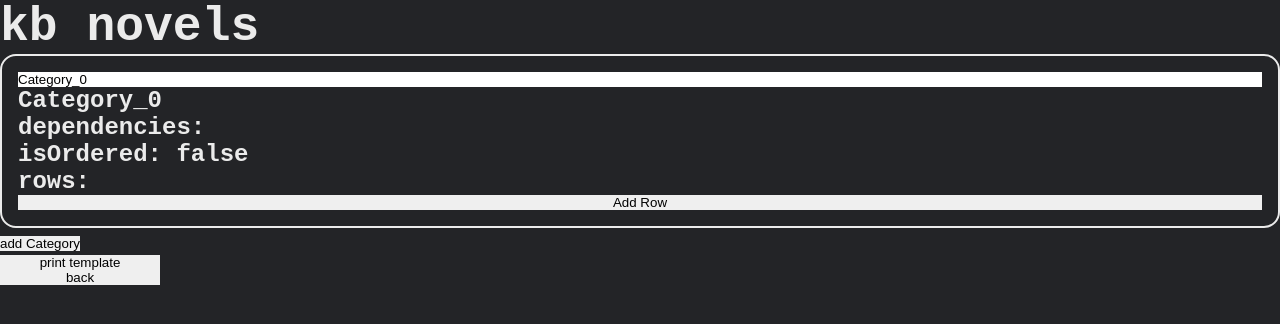
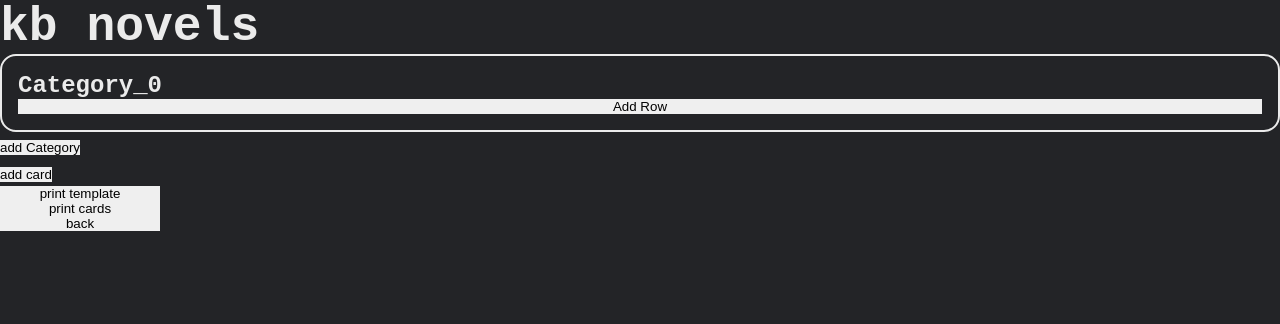
Before and after one commit to brtboi/kb-novels, a React (Create React App) app: page /edit/new in a window 1280 px wide. Both pictures are taken after a click on the button "add Category". Shown: the top 324 px of the page. Built offline with nearby package versions, Linux system fonts and the light colour scheme.

Commit message:
feat: can add cards that follow template. not customizable though

```diff
--- a/src/components/editComponents/EditBody.tsx
+++ b/src/components/editComponents/EditBody.tsx
@@ -1,16 +1,24 @@
 import { useContext } from "react";
-import EditTemplate from "./EditTemplate";
+import EditTemplateBody from "./EditTemplateBody";
 import { useNavigate } from "react-router-dom";
 import { EditContext } from "../../entity/contexts";
+import EditCardsBody from "./EditCardsBody";
 
 export default function EditBody() {
-    const { templateRef } = useContext(EditContext)!;
+    const { templateRef , cardsRef} = useContext(EditContext)!;
     const navigate = useNavigate();
 
     return (
         <>
-            <EditTemplate />
-            <div style={{ width: "10rem",display: "flex", flexDirection: "column" }}>
+            <EditTemplateBody />
+            <EditCardsBody />
+            <div
+                style={{
+                    width: "10rem",
+                    display: "flex",
+                    flexDirection: "column",
+                }}
+            >
                 <button
                     onClick={() => {
                         console.log(templateRef.current);
@@ -18,6 +26,7 @@ export default function EditBody() {
                 >
                     print template
                 </button>
+                <button onClick={() => {console.log(cardsRef.current)}}>print cards</button>
                 <button
                     onClick={() => {
                         navigate(-1);
--- a/src/components/editComponents/EditCard.tsx
+++ /dev/null
@@ -1,3 +0,0 @@
-export default function EditCard() {
-
-}
--- /dev/null
+++ b/src/components/editComponents/EditCardsBody.tsx
@@ -0,0 +1,22 @@
+import { useContext } from "react";
+import { EditContext } from "../../entity/contexts";
+import EditCardsCard from "./EditCardsCard";
+
+export default function EditCardsBody() {
+    const { templateRef, cardsRef, rerender } = useContext(EditContext)!;
+
+    const handleAddCard = () => {
+        cardsRef.current!.push({ ...templateRef.current! });
+
+        rerender();
+    };
+
+    return (
+        <div>
+            {cardsRef.current!.map((_, cardIndex) => (
+                <EditCardsCard cardIndex={cardIndex} key={`card ${cardIndex}`}/>
+            ))}
+            <button onClick={handleAddCard}>add card</button>
+        </div>
+    );
+}
--- /dev/null
+++ b/src/components/editComponents/EditCardsCard.tsx
@@ -0,0 +1,22 @@
+import { useContext, useState } from "react";
+import { EditContext } from "../../entity/contexts";
+import { Card } from "../../entity/types";
+import EditCardsCategory from "./EditCardsCategory";
+
+interface Props {
+    cardIndex: number;
+}
+
+export default function EditCardsCard({ cardIndex }: Props) {
+    const { cardsRef } = useContext(EditContext)!;
+
+    const [card, setCard] = useState<Card>(cardsRef.current![cardIndex]);
+
+    return (
+        <>
+            {card.categories.map((_, categoryIndex) => (
+                <EditCardsCategory cardIndex={cardIndex} categoryIndex={categoryIndex}/>
+            ))}
+        </>
+    );
+}
--- /dev/null
+++ b/src/components/editComponents/EditCardsCategory.tsx
@@ -0,0 +1,26 @@
+import { useContext, useState } from "react";
+import { EditContext } from "../../entity/contexts";
+import { CardCategory } from "../../entity/types";
+import classNames from "classnames";
+import styles from "./editStyles.module.css";
+
+interface Props {
+    cardIndex: number;
+    categoryIndex: number;
+}
+
+export default function EditCardsCategory({ cardIndex, categoryIndex }: Props) {
+    const { cardsRef } = useContext(EditContext)!;
+    const [category, setCategory] = useState<CardCategory>(
+        cardsRef.current![cardIndex].categories[categoryIndex]
+    );
+
+    return (
+        <div className={classNames(styles.CardCategory)}>
+            <p>{category.name}</p>
+            {category.rows.map((row, index) => (
+                <p>{`${row.label}: ${row.answer}`}</p>
+            ))}
+        </div>
+    );
+}
--- a/src/components/editComponents/EditPage.tsx
+++ b/src/components/editComponents/EditPage.tsx
@@ -8,7 +8,7 @@ import { EditContext } from "../../entity/contexts";
 
 export default function EditPage() {
     const { deckId } = useParams<{ deckId: string }>();
-    const templateRef = useRef<TemplateCard | null>(null);
+    const templateRef = useRef<Card | null>(null);
     const cardsRef = useRef<Card[] | null>(null);
     const [, setUpdate] = useState<number>(0);
     const rerender = () => {
--- a/src/components/editComponents/EditTemplate.tsx
+++ b/src/components/editComponents/EditTemplateBody.tsx
@@ -2,7 +2,7 @@ import EditTemplateCategory from "./EditTemplateCategory";
 import { useContext } from "react";
 import { EditContext } from "../../entity/contexts";
 
-export default function EditTemplate() {
+export default function EditTemplateBody() {
     const { templateRef, rerender } = useContext(EditContext)!;
 
     const handleAddCategory = () => {
--- a/src/components/editComponents/EditTemplateCategory.tsx
+++ b/src/components/editComponents/EditTemplateCategory.tsx
@@ -2,7 +2,7 @@ import classNames from "classnames";
 import styles from "./editStyles.module.css";
 import { useContext, useState } from "react";
 import { EditContext } from "../../entity/contexts";
-import { ROWTYPE, TemplateCategory } from "../../entity/types";
+import { CardCategory, ROWTYPE, TemplateCategory } from "../../entity/types";
 
 interface Props {
     index: number;
@@ -10,7 +10,7 @@ interface Props {
 
 export default function EditTemplateCategory({ index }: Props) {
     const { templateRef } = useContext(EditContext)!;
-    const [category, setCategory] = useState<TemplateCategory>(
+    const [category, setCategory] = useState<CardCategory>(
         templateRef.current!.categories[index]
     );
 
@@ -30,6 +30,7 @@ export default function EditTemplateCategory({ index }: Props) {
         setCategory((prev) => {
             const newRow = {
                 label: `Row_${prev.rows.length}`,
+                answer: "",
                 _type: ROWTYPE.STRING,
                 _isCaseSensitive: false,
             };
@@ -64,27 +65,30 @@ export default function EditTemplateCategory({ index }: Props) {
     };
 
     return (
-        <div className={classNames(styles.TemplateCategory)}>
+        <div className={classNames(styles.CardCategory)}>
             <input
+                className={classNames(styles.Input)}
                 type="text"
                 value={category.name}
                 autoComplete="off"
                 spellCheck="false"
                 onChange={handleCategoryNameChange}
             />
-            <p>{category.name}</p>
-            <p>dependencies: {category._dependencies}</p>
-            <p>isOrdered: {category._isOrdered.toString()}</p>
-            <p>rows:</p>
-            {category.rows.map(({ label, _type, _isCaseSensitive }, rowIndex) => (
+            {category.rows.map(
+                (_, rowIndex) => (
                     <input
+                        className={classNames(styles.Input)}
                         type="text"
                         value={category.rows[rowIndex].label}
                         autoComplete="off"
                         spellCheck="false"
-                    onChange={(e) => {handleRowChange(e, rowIndex)}}
+                        onChange={(e) => {
+                            handleRowChange(e, rowIndex);
+                        }}
+                        key={`Cat ${category.name} row ${rowIndex}`}
                     />
-            ))}
+                )
+            )}
 
             <button onClick={handleAddRow}>Add Row</button>
         </div>
--- a/src/components/editComponents/editStyles.module.css
+++ b/src/components/editComponents/editStyles.module.css
@@ -1,7 +1,16 @@
-.TemplateCategory {
+.CardCategory {
     display: flex;
     border: 2px solid var(--fontColor);
     padding: 1rem;
     border-radius: 1rem;
     flex-direction: column;
 }
+
+.Input {
+    background-color: transparent;
+    outline: none;
+    font-family: inherit;
+    font-size: inherit;
+    font-weight: inherit;
+    color: inherit;
+}
--- a/src/entity/contexts.ts
+++ b/src/entity/contexts.ts
@@ -9,7 +9,7 @@ export const InputContext = createContext<InputContextType | null>(null);
 
 
 interface EditContextType {
-    templateRef: React.MutableRefObject<TemplateCard | null>
+    templateRef: React.MutableRefObject<Card | null>
     cardsRef: React.MutableRefObject<Card[] | null>
     rerender: () => void;
 
--- a/src/entity/types.ts
+++ b/src/entity/types.ts
@@ -46,21 +46,12 @@ export type CardCategory = {
     _dependencies: string[];
     _isOrdered: boolean;
     _isSequential: boolean;
+    name: string;
     rows: CardRow[];
 };
 
 export type Card = {
-    [key: string]: {
-        _dependencies: string[];
-        _isOrdered: boolean;
-        _isSequential: boolean;
-        rows: {
-            label: string;
-            answer: string;
-            _type: "string" | "number";
-            _isCaseSensitive: boolean;
-        }[];
-    };
+    categories: CardCategory[];
 };
 
 export type Deck = {
```
Lines whose indentation alone changed are shown as unchanged.
